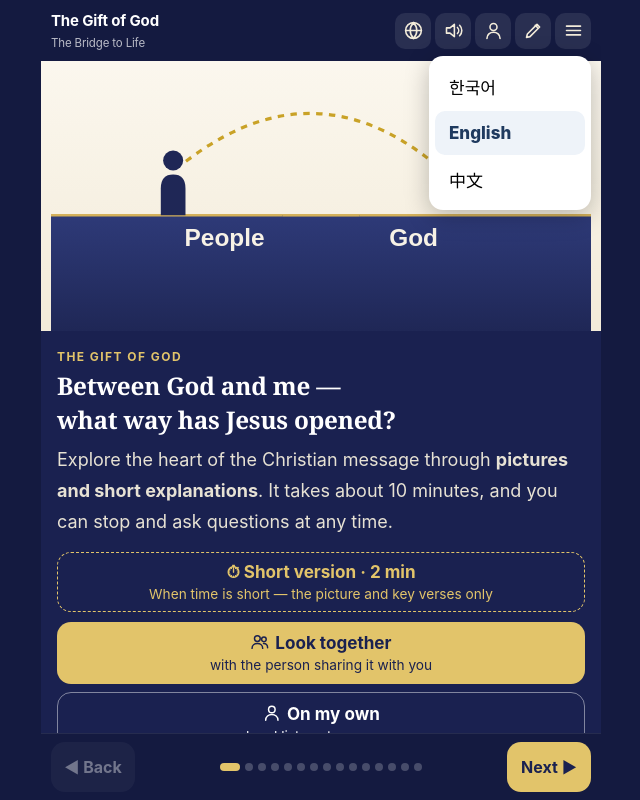
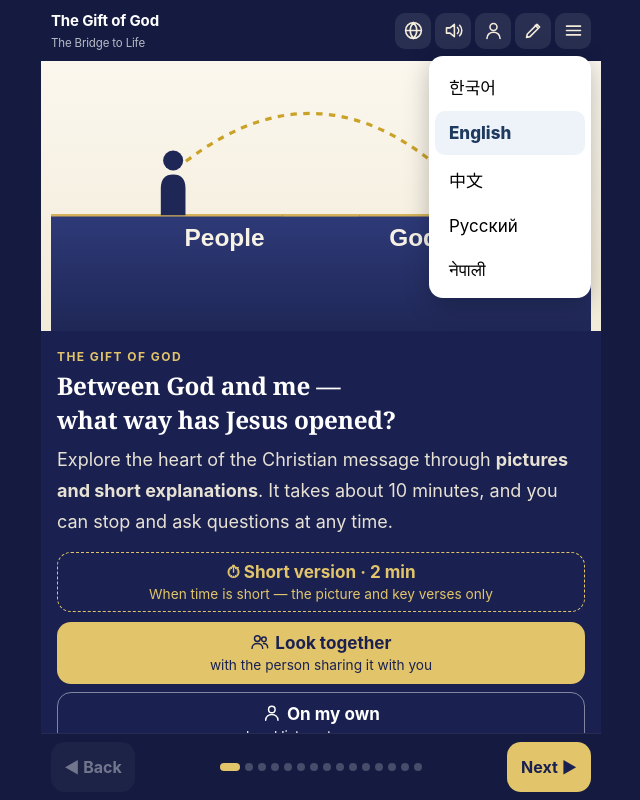
Before and after one commit to limbyungsung-medi/bridge, a plain HTML site: page index.html in a window 1280 px wide. Both pictures are taken after a click on the button 732 px from the left and 30 px from the top of the page. Shown: the whole page, without its empty margins (319-959 px from the left). Drawn offline with Linux system fonts and the light colour scheme; a web font is replaced by a local one.

Commit message:
Add files via upload

```diff
--- a/index.html
+++ b/index.html
@@ -411,7 +411,7 @@ body[data-lang=ru] .effBtns .btn{font-size:.82em;word-break:normal;overflow-wrap
   <div id="toc"><div class="sheet"><div id="menuBox"></div><div id="tocH" style="font-weight:800;color:var(--blue);margin-bottom:6px">목차</div><div id="tocList"></div>
     <div style="display:flex;align-items:center;gap:8px;margin-top:14px"><span id="fsLbl" style="flex:1;font-weight:700">글자 크기</span><button class="btn small ghost" style="min-width:56px" onclick="fsStep(-1)">가−</button><button class="btn small ghost" style="min-width:56px" onclick="fsStep(1)">가+</button></div>
     <div id="tocHelp" style="font-size:13px;color:#888;margin-top:14px;line-height:1.6"></div></div></div>
-  <div id="langPop"><button data-l="ko" onclick="setLang('ko',1)">한국어</button><button data-l="en" onclick="setLang('en',1)">English</button><button data-l="zh" onclick="setLang('zh',1)">中文</button></div>
+  <div id="langPop"><button data-l="ko" onclick="setLang('ko',1)">한국어</button><button data-l="en" onclick="setLang('en',1)">English</button><button data-l="zh" onclick="setLang('zh',1)">中文</button><button data-l="ru" onclick="setLang('ru',1)">Русский</button><button data-l="ne" onclick="setLang('ne',1)">नेपाली</button></div>
   <div id="toast"></div>
 </div>
 
```
